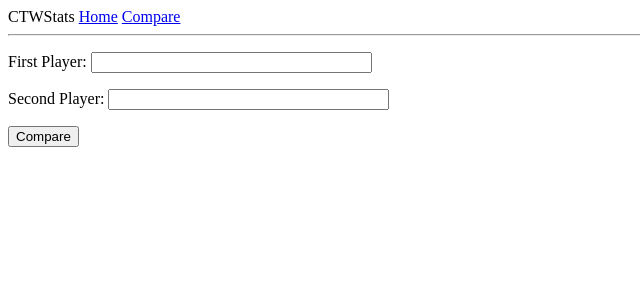
After one commit to Zephirin1/CTWCodex, a Flask app: page /compare in a window 1280 px wide. The commit adds this page. Shown: the top 300 px of the page, without its empty margins (0-640 px from the left). Run offline with Flask 3, Linux system fonts and the light colour scheme.

Commit message:
Started player compare page, added useful functions
Started working on a page where data between two players can be compared. Also implemented several useful functions to make the development process easier (I probably should have done this a lot sooner).

```diff
--- a/ctwstatgrabber/app/forms.py
+++ b/ctwstatgrabber/app/forms.py
@@ -5,3 +5,8 @@ from wtforms import StringField, SubmitField
 class SearchForm(FlaskForm):
     playerName = StringField('Player Name')
     submit = SubmitField('Search')
+
+class CompareForm(FlaskForm):
+    playerName1 = StringField('First Player')
+    playerName2 = StringField('Second Player')
+    submit = SubmitField('Compare')
--- a/ctwstatgrabber/app/models.py
+++ b/ctwstatgrabber/app/models.py
@@ -10,6 +10,7 @@ class Player(db.Model):
 
     displayName: so.Mapped[str] = so.mapped_column(sa.String(32), index=True)
     pageTitle: so.Mapped[str] = so.mapped_column(sa.String(32), index=True)
+
     winPercent: so.Mapped[str] = so.mapped_column(sa.String(32), index=True)
     winRatio: so.Mapped[str] = so.mapped_column(sa.String(32), index=True)
     wins: so.Mapped[str] = so.mapped_column(sa.String(32), index=True)
--- a/ctwstatgrabber/app/routes.py
+++ b/ctwstatgrabber/app/routes.py
@@ -1,6 +1,6 @@
 from app import app, db
 from flask import render_template, redirect, url_for
-from app.forms import SearchForm
+from app.forms import SearchForm, CompareForm
 from app.models import Player
 import grequests
 import requests
@@ -13,11 +13,223 @@ def getInfo(call):
     r = requests.get(call)
     return r.json()
 
+def autoGetInfo(API_KEY, name):
+    call = f"https://api.hypixel.net/player?key={API_KEY}&name={name}"
+    r = requests.get(call)
+    return r.json()
+
 def checkDataExists(dataPoint, data):
     if dataPoint in data:
         return data[dataPoint]
     else:
         return 0
+
+def getCTWData(data):
+    dataDict = {
+        "winrateInt": 0,
+        "winPercent": 0,
+        "winRatio": 0,
+        "wins": 0,
+        "losses": 0,
+
+        "caps": 0,
+        "capDeathRatio": 0,
+        "woolsStolen": 0,
+        "capSuccessRate": 0,
+        "capsPerGame": 0,
+
+        "kdr": 0,
+        "kills": 0,
+        "deaths": 0,
+        "assists": 0,
+        "killsPerGame": 0,
+
+        "huntingKDR": 0,
+        "huntingKills": 0,
+        "huntingDeaths": 0,
+        "huntingKillsPerGame": 0,
+
+        "woolholderKDR": 0,
+        "woolholderKills": 0,
+        "woolholderDeaths": 0,
+
+        "capPR": 0,
+        "draws": 0,
+        "winPR": 0,
+
+        "hotbarImageList": ['images/Stone_Sword.png', 'images/Iron_Pickaxe_JE3_BE2.png', 'images/Bow_JE2_BE1.png', 'images/Iron_Axe_JE3.png', 'images/Oak_Planks_JE6_BE3.png', 'images/Oak_Planks_JE6_BE3.png', 'images/Oak_Planks_JE6_BE3.png', 'images/Golden_Apple_JE1_BE1.png', 'images/Arrow.png'],
+        "hotbarAltTextList": ["Sword", "Pickaxe", "Bow", "Axe", "Planks", "Planks", "Planks", "Golden Apple", "Arrows", "Empty"]
+    }
+
+    #win/loss data
+    if checkDataExists("woolhunt_participated_wins", data) + checkDataExists("woolhunt_participated_losses", data) != 0:
+        dataDict["winRateInt"] = checkDataExists("woolhunt_participated_wins", data) / (checkDataExists("woolhunt_participated_wins", data) + checkDataExists("woolhunt_participated_losses", data))
+    dataDict["winPercent"] = round(dataDict["winRateInt"] * 100, 2)
+    if checkDataExists("woolhunt_participated_losses", data) != 0:
+        dataDict["winRatio"] = round(checkDataExists("woolhunt_participated_wins", data) / checkDataExists("woolhunt_participated_losses", data), 2)
+    else:
+        dataDict["winRatio"] = checkDataExists("woolhunt_participated_wins", data)
+    dataDict["wins"] = checkDataExists("woolhunt_participated_wins", data)
+    dataDict["losses"] = checkDataExists("woolhunt_participated_losses", data)
+
+    #cap data
+    dataDict["caps"] = checkDataExists("woolhunt_wools_captured", data)
+    if checkDataExists("woolhunt_deaths", data) != 0:
+        dataDict["capDeathRatio"] = round(checkDataExists("woolhunt_wools_captured", data) / checkDataExists("woolhunt_deaths", data), 2)
+    else:
+        dataDict["capDeathRatio"] = checkDataExists("woolhunt_wools_captured", data)
+    dataDict["woolsStolen"] = checkDataExists("woolhunt_wools_stolen", data)
+    if checkDataExists("woolhunt_wools_stolen", data) != 0:
+        dataDict["capSuccessRate"] = round((checkDataExists("woolhunt_wools_captured", data) / checkDataExists("woolhunt_wools_stolen", data)) * 100, 2)
+    if checkDataExists("woolhunt_participated_wins", data) + checkDataExists("woolhunt_participated_losses", data) != 0:
+        dataDict["capsPerGame"] = round(checkDataExists("woolhunt_wools_captured", data) / (checkDataExists("woolhunt_participated_wins", data) + checkDataExists("woolhunt_participated_losses", data)), 2)
+    else:
+        dataDict["capsPerGame"] = checkDataExists("woolhunt_wools_captured", data)
+
+    #general kill/death data
+    if checkDataExists("woolhunt_deaths", data) != 0:
+        dataDict["kdr"] = round(checkDataExists("woolhunt_kills", data) / checkDataExists("woolhunt_deaths", data), 2)
+    else:
+        dataDict["kdr"] = checkDataExists("woolhunt_kills", data)
+    dataDict["kills"] = checkDataExists("woolhunt_kills", data)
+    dataDict["deaths"] = checkDataExists("woolhunt_deaths", data)
+    dataDict["assists"] = checkDataExists("woolhunt_assists", data)
+    if checkDataExists("woolhunt_participated_wins", data) + checkDataExists("woolhunt_participated_losses", data) != 0:
+        dataDict["killsPerGame"] = round(checkDataExists("woolhunt_kills", data) / (checkDataExists("woolhunt_participated_wins", data) + checkDataExists("woolhunt_participated_losses", data)), 2)
+    else:
+        dataDict["killsPerGame"] = checkDataExists("woolhunt_kills", data)
+
+    #kill/death data against woolholder
+    if checkDataExists("woolhunt_deaths_to_woolholder", data) != 0:
+        dataDict["huntingKDR"] = round(checkDataExists("woolhunt_kills_on_woolholder", data) / checkDataExists("woolhunt_deaths_to_woolholder", data), 2)
+    else:
+        dataDict["huntingKDR"] = checkDataExists("woolhunt_kills_on_woolholder", data)
+    dataDict["huntingKills"] = checkDataExists("woolhunt_kills_on_woolholder", data)
+    dataDict["huntingDeaths"] = checkDataExists("woolhunt_deaths_to_woolholder", data)
+    if checkDataExists("woolhunt_participated_wins", data) + checkDataExists("woolhunt_participated_losses", data) != 0:
+        dataDict["huntingKillsPerGame"] = round(checkDataExists("woolhunt_kills_on_woolholder", data) / (checkDataExists("woolhunt_participated_wins", data) + checkDataExists("woolhunt_participated_losses", data)), 2)
+    else:
+        dataDict["huntingKillsPerGame"] = checkDataExists("woolhunt_kills_on_woolholder", data)
+
+    #kill/death data as woolholder
+    if checkDataExists("woolhunt_deaths_with_wool", data) != 0:
+        dataDict["woolholderKDR"] = round(checkDataExists("woolhunt_kills_with_wool", data) / checkDataExists("woolhunt_deaths_with_wool", data), 2)
+    else:
+        dataDict["woolholderKDR"] = checkDataExists("woolhunt_kills_with_wool", data)
+    dataDict["woolholderKills"] = checkDataExists("woolhunt_kills_with_wool", data)
+    dataDict["woolholderDeaths"] = checkDataExists("woolhunt_deaths_with_wool", data)
+
+    #miscellaneous data
+    dataDict["capPR"] = checkDataExists("woolhunt_fastest_wool_capture", data)
+    dataDict["draws"] = checkDataExists("woolhunt_participated_draws", data)
+    dataDict["winPR"] = checkDataExists("woolhunt_fastest_win", data)
+
+    #inventory layout data
+    layoutData = checkDataExists("woolhunt_inventorylayout", data)
+    if layoutData != 0:
+        layoutDataKeys = list(layoutData.keys())
+        layoutDataValues = list(layoutData.values())
+    else:
+        layoutDataKeys = 0
+        layoutDataValues = 0
+    inventoryList = [9, 9, 9, 9, 9, 9, 9, 9, 9, 9, 9, 9, 9, 9, 9, 9, 9, 9, 9, 9, 9, 9, 9, 9, 9, 9, 9, 9, 9, 9, 9, 9, 9, 9, 9, 9]
+    imageList = ['images/Stone_Sword.png', 'images/Iron_Pickaxe_JE3_BE2.png', 'images/Bow_JE2_BE1.png', 'images/Iron_Axe_JE3.png', 'images/Oak_Planks_JE6_BE3.png', 'images/Oak_Planks_JE6_BE3.png', 'images/Oak_Planks_JE6_BE3.png', 'images/Golden_Apple_JE1_BE1.png', 'images/Arrow.png', 'images/Empty.png']
+    altTextList = ["Sword", "Pickaxe", "Bow", "Axe", "Planks", "Planks", "Planks", "Golden Apple", "Arrows", "Empty"]
+
+    if layoutDataKeys != 0:
+        count = 0
+        for key in layoutDataKeys:
+            inventoryList[int(key)] = layoutDataValues[count]
+            count = count + 1
+
+
+    if layoutData != 0:
+        dataDict["hotbarImageList"] = []
+        dataDict["hotbarAltTextList"] = []
+        i = 0
+        while i < 9:
+            dataDict["hotbarImageList"].append(imageList[inventoryList[i]])
+            dataDict["hotbarAltTextList"].append(altTextList[inventoryList[i]])
+            i = i + 1
+
+    return dataDict
+
+# Stores player data in the appropriate database object based on provided uuid, name data variables, and data dictionary
+def storeData(uuid, name, displayName, dataDict):
+    player = db.session.scalar(sa.select(Player).where(Player.uuid == uuid))
+    if player is not None:
+        player.playerName = name.lower()
+        player.displayName = displayName
+        player.pageTitle = displayName
+        player.winPercent = str(dataDict["winPercent"])
+        player.winRatio = str(dataDict["winRatio"])
+        player.wins = str(dataDict["wins"])
+        player.losses = str(dataDict["losses"])
+
+        player.capDeathRatio = str(dataDict["capDeathRatio"])
+        player.caps = str(dataDict["caps"])
+        player.woolsStolen = str(dataDict["woolsStolen"])
+        player.capSuccessRate = str(dataDict["capSuccessRate"])
+        player.capsPerGame = str(dataDict["capsPerGame"])
+
+        player.kdr = str(dataDict["kdr"])
+        player.kills = str(dataDict["kills"])
+        player.deaths = str(dataDict["deaths"])
+        player.assists = str(dataDict["assists"])
+        player.killsPerGame = str(dataDict["killsPerGame"])
+
+        player.huntingKDR = str(dataDict["huntingKDR"])
+        player.huntingKills = str(dataDict["huntingKills"])
+        player.huntingDeaths = str(dataDict["huntingDeaths"])
+        player.huntingKillsPerGame = str(dataDict["huntingKillsPerGame"])
+
+        player.woolholderKDR = str(dataDict["woolholderKDR"])
+        player.woolholderKills = str(dataDict["woolholderKills"])
+        player.woolholderDeaths = str(dataDict["woolholderDeaths"])
+
+        player.capPR = str(dataDict["capPR"])
+        player.winPR = str(dataDict["winPR"])
+        player.draws = str(dataDict["draws"])
+
+
+
+        player.hotbarImage1 = str(dataDict["hotbarImageList"][0])
+        player.hotbarImage2 = str(dataDict["hotbarImageList"][1])
+        player.hotbarImage3 = str(dataDict["hotbarImageList"][2])
+        player.hotbarImage4 = str(dataDict["hotbarImageList"][3])
+        player.hotbarImage5 = str(dataDict["hotbarImageList"][4])
+        player.hotbarImage6 = str(dataDict["hotbarImageList"][5])
+        player.hotbarImage7 = str(dataDict["hotbarImageList"][6])
+        player.hotbarImage8 = str(dataDict["hotbarImageList"][7])
+        player.hotbarImage9 = str(dataDict["hotbarImageList"][8])
+
+        player.hotbarAlt1 = str(dataDict["hotbarAltTextList"][0])
+        player.hotbarAlt2 = str(dataDict["hotbarAltTextList"][1])
+        player.hotbarAlt3 = str(dataDict["hotbarAltTextList"][2])
+        player.hotbarAlt4 = str(dataDict["hotbarAltTextList"][3])
+        player.hotbarAlt5 = str(dataDict["hotbarAltTextList"][4])
+        player.hotbarAlt6 = str(dataDict["hotbarAltTextList"][5])
+        player.hotbarAlt7 = str(dataDict["hotbarAltTextList"][6])
+        player.hotbarAlt8 = str(dataDict["hotbarAltTextList"][7])
+        player.hotbarAlt9 = str(dataDict["hotbarAltTextList"][8])
+
+        db.session.commit()
+    else:
+        newPlayer = Player(playerName=name, uuid=uuid, displayName=displayName, pageTitle=displayName, winPercent=str(dataDict["winPercent"]), winRatio=str(dataDict["winRatio"]), wins=str(dataDict["wins"]), losses=str(dataDict["losses"]),
+                        capDeathRatio=str(dataDict["capDeathRatio"]), caps=str(dataDict["caps"]), woolsStolen=str(dataDict["woolsStolen"]), capSuccessRate=str(dataDict["capSuccessRate"]), capsPerGame=str(dataDict["capsPerGame"]),
+                        kdr=str(dataDict["kdr"]), kills=str(dataDict["kills"]), deaths=str(dataDict["deaths"]), assists=str(dataDict["assists"]), killsPerGame=str(dataDict["killsPerGame"]),
+                        huntingKDR=str(dataDict["huntingKDR"]), huntingKills=str(dataDict["huntingKills"]), huntingDeaths=str(dataDict["huntingDeaths"]), huntingKillsPerGame=str(dataDict["huntingKillsPerGame"]),
+                        woolholderKDR=str(dataDict["woolholderKDR"]), woolholderKills=str(dataDict["woolholderKills"]), woolholderDeaths=str(dataDict["woolholderDeaths"]), capPR=str(dataDict["capPR"]), winPR=str(dataDict["winPR"]), draws=str(dataDict["draws"]),
+                        hotbarImage1=str(dataDict["hotbarImageList"][0]), hotbarImage2=str(dataDict["hotbarImageList"][1]), hotbarImage3=str(dataDict["hotbarImageList"][2]), hotbarImage4=str(dataDict["hotbarImageList"][3]), hotbarImage5=str(dataDict["hotbarImageList"][4]), hotbarImage6=str(dataDict["hotbarImageList"][5]), hotbarImage7=str(dataDict["hotbarImageList"][6]), hotbarImage8=str(dataDict["hotbarImageList"][7]), hotbarImage9=str(dataDict["hotbarImageList"][8]),
+                        hotbarAlt1=str(dataDict["hotbarAltTextList"][0]), hotbarAlt2=str(dataDict["hotbarAltTextList"][1]), hotbarAlt3=str(dataDict["hotbarAltTextList"][2]), hotbarAlt4=str(dataDict["hotbarAltTextList"][3]), hotbarAlt5=str(dataDict["hotbarAltTextList"][4]), hotbarAlt6=str(dataDict["hotbarAltTextList"][5]), hotbarAlt7=str(dataDict["hotbarAltTextList"][6]), hotbarAlt8=str(dataDict["hotbarAltTextList"][7]), hotbarAlt9=str(dataDict["hotbarAltTextList"][8]))
+
+        db.session.add(newPlayer)
+        db.session.commit()
+
+
+def getAPIKey():
+    API_KEY = "6864f2bf-f36d-499f-a554-9be6b0c0d2ab"
+    return API_KEY
 
 
 @app.route('/home', methods=['GET', 'POST'])
@@ -28,11 +240,21 @@ def home():
     return render_template('playerSearch.html', form=form)
 
 
+# vvv making form page for player comparison vvv (similar to /home page)
+@app.route('/compare', methods=['GET', 'POST'])
+def compareSearch():
+    form = CompareForm()
+    if form.validate_on_submit():
+        return redirect(url_for('compare', playerName1 = form.playerName1.data, playerName2 = form.playerName2.data))
+    return render_template('compareSearch.html', form=form)
+
+
+
 @app.route('/player/<playerName>')
 def player(playerName):
     try:
         try:
-            API_KEY = "fb7ef87c-3950-4856-b8b3-610588c95cfd"
+            API_KEY = getAPIKey()
             name = playerName
 
             name_link = f"https://api.hypixel.net/player?key={API_KEY}&name={name}"
@@ -41,7 +263,7 @@ def player(playerName):
 
             uuid = str(x["player"]["uuid"])
             displayName = str(x["player"]["displayname"])
-            data = x["player"]["stats"]["Arcade"] or x
+            data = x["player"]["stats"]["Arcade"]
 
             #skywarsWins = str(data["player"]["stats"]["SkyWars"]["wins"])  <-- example to get specific data from json
 
@@ -288,3 +510,39 @@ def player(playerName):
                                 labels=radarLabels, values=radarValues)
     except:
         return render_template('apiError.html')
+
+
+
+# player comparison page
+@app.route('/compare/<playerName1>-<playerName2>')
+def compare(playerName1, playerName2):
+    try:
+        API_KEY = getAPIKey()
+        name1 = playerName1
+        name2 = playerName2
+
+        x = autoGetInfo(API_KEY, name1)
+        y = autoGetInfo(API_KEY, name2)
+
+        uuid1 = str(x["player"]["uuid"])
+        displayName1 = str(x["player"]["displayname"])
+        xData = x["player"]["stats"]["Arcade"]
+
+        uuid2 = str(y["player"]["uuid"])
+        displayName2 = str(y["player"]["displayname"])
+        yData = y["player"]["stats"]["Arcade"]
+
+        # CTW data for both players in dictionary form
+        xDataDict = getCTWData(xData)
+        yDataDict = getCTWData(yData)
+
+        # Deal with putting this information into the database
+        storeData(uuid1, name1, displayName1, xDataDict)
+        storeData(uuid2, name2, displayName2, yDataDict)
+
+        return render_template('compare.html', displayName1=displayName1, displayName2=displayName2, p1WinRate=xDataDict["winRatio"], p2WinRate=yDataDict["winRatio"])
+    except:
+
+        #get CTW data form both players in dictionary form FROM THE DATABASE
+
+        return render_template('apiError.html')
--- a/ctwstatgrabber/app/templates/base.html
+++ b/ctwstatgrabber/app/templates/base.html
@@ -11,6 +11,7 @@
         <div>
             CTWStats
             <a href="{{ url_for('home') }}">Home</a>
+            <a href="{{ url_for('compareSearch') }}">Compare</a>
         </div>
         <hr>
         {% block content %}{% endblock %}
--- /dev/null
+++ b/ctwstatgrabber/app/templates/compareSearch.html
@@ -0,0 +1,16 @@
+{% extends "base.html" %}
+
+{% block content %}
+    <form action="" method="post">
+        {{ form.hidden_tag() }}
+        <p>
+            {{ form.playerName1.label }}:
+            {{ form.playerName1(size=32) }}
+        </p>
+        <p>
+            {{ form.playerName2.label }}:
+            {{ form.playerName2(size=32) }}
+        </p>
+        <p>{{ form.submit() }}</p>
+    </form>
+{% endblock %}
--- a/ctwstatgrabber/app/templates/playerSearch.html
+++ b/ctwstatgrabber/app/templates/playerSearch.html
@@ -4,7 +4,7 @@
     <form action="" method="post">
         {{ form.hidden_tag() }}
         <p>
-            {{ form.playerName.label }}<br>
+            {{ form.playerName.label }}:
             {{ form.playerName(size=32) }}
         </p>
         <p>{{ form.submit() }}</p>
```
Also changed, not shown: ctwstatgrabber/app/templates/compare.html (added, +19 -0 lines), ctwstatgrabber/app.db.
